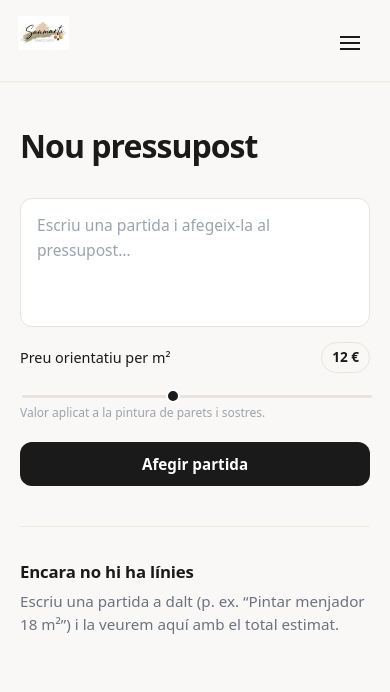
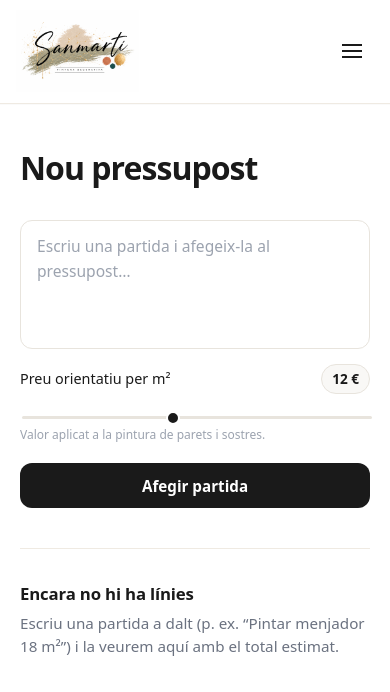
Before and after one commit to marcelavbc/ai-budget-agent, a Next.js app: page /budgets/nou in a window 390 px wide. Shown: the top 692 px of the page. Built offline with nearby package versions, Linux system fonts and the light colour scheme.

Commit message:
style: update global and component styles to improve UI consistency; change background colors to enhance readability and responsiveness across various components

```diff
--- a/src/app/globals.css
+++ b/src/app/globals.css
@@ -3,7 +3,10 @@
   --brand-primary: #1a1a1a;
   --brand-accent: #c8a96e;
 
-  --bg: #f9f8f6;
+  /* Page canvas (white so assets like the logo read clearly) */
+  --bg: #ffffff;
+  /* Stripes, hovers, pills on white — former canvas tone */
+  --bg-subtle: #f9f8f6;
   --surface: #ffffff;
   --text: var(--brand-primary);
   --text-muted: #6b7280;
--- a/src/app/page.module.css
+++ b/src/app/page.module.css
@@ -265,7 +265,7 @@
 
 @media (hover: hover) and (pointer: fine) {
   .activityRow:hover {
-    background: var(--bg);
+    background: var(--bg-subtle);
   }
 }
 
--- a/src/components/BudgetForm.module.css
+++ b/src/components/BudgetForm.module.css
@@ -55,7 +55,7 @@
   padding: 4px 10px;
   border-radius: 999px;
   border: 1px solid var(--border);
-  background: var(--bg);
+  background: var(--bg-subtle);
 }
 
 .slider {
--- a/src/components/BudgetGroupCard.module.css
+++ b/src/components/BudgetGroupCard.module.css
@@ -24,7 +24,7 @@
   justify-content: space-between;
   align-items: center;
   padding: 12px 16px;
-  background: var(--bg);
+  background: var(--bg-subtle);
   gap: 1rem;
 }
 
--- a/src/components/BudgetLinesList.module.css
+++ b/src/components/BudgetLinesList.module.css
@@ -181,7 +181,7 @@
   font-size: 0.9rem;
   font-family: inherit;
   color: var(--text);
-  background: var(--bg, #fff);
+  background: var(--bg-subtle);
   outline: none;
   transition: border-color 0.15s;
   height: 2.25rem;
--- a/src/components/DraggableLine.module.css
+++ b/src/components/DraggableLine.module.css
@@ -77,7 +77,7 @@
   font-size: 0.9rem;
   font-family: inherit;
   color: var(--text);
-  background: var(--bg, #fff);
+  background: var(--bg-subtle);
   outline: none;
   transition: border-color 0.15s;
   height: 2.25rem;
@@ -228,7 +228,7 @@
 
 .editButton:hover {
   color: var(--text);
-  background: var(--bg);
+  background: var(--bg-subtle);
 }
 
 .removeButton {
@@ -251,5 +251,5 @@
 
 .removeButton:hover {
   color: #dc2626;
-  background: var(--bg);
+  background: var(--bg-subtle);
 }
--- a/src/components/Header.module.css
+++ b/src/components/Header.module.css
@@ -2,7 +2,6 @@
   position: sticky;
   top: 0;
   z-index: 50;
-  padding: 1.25rem 1.5rem;
   border-bottom: 1px solid var(--border-soft);
   background: var(--bg);
   box-shadow: 0 1px 0 rgba(0, 0, 0, 0.02);
@@ -36,7 +35,9 @@
   text-decoration: none;
   border-bottom: 1px solid transparent;
   padding-bottom: 0.1rem;
-  transition: border-color 0.15s, color 0.15s;
+  transition:
+    border-color 0.15s,
+    color 0.15s;
   white-space: nowrap;
 }
 
@@ -146,7 +147,7 @@
 
 @media (hover: hover) and (pointer: fine) {
   .mobileClose:hover {
-    background: var(--bg);
+    background: var(--bg-subtle);
   }
 }
 
@@ -169,7 +170,9 @@
   font-size: 18px;
   font-weight: 500;
   border-bottom: 1px solid #f0ede8;
-  transition: background 120ms ease, color 120ms ease;
+  transition:
+    background 120ms ease,
+    color 120ms ease;
 }
 
 .mobileLink:last-child {
@@ -177,7 +180,7 @@
 }
 
 .mobileLink:hover {
-  background: var(--bg);
+  background: var(--bg-subtle);
 }
 
 .mobileLinkActive {
@@ -186,11 +189,11 @@
 
 @media (max-width: 520px) {
   .header {
-    padding: 1rem 1.1rem;
+    padding: 0.65rem 1rem;
   }
 
   .inner {
-    align-items: baseline;
+    align-items: center;
   }
 
   .nav {
--- a/src/components/Logo/Logo.module.css
+++ b/src/components/Logo/Logo.module.css
@@ -18,27 +18,27 @@
 }
 
 .sizeSmall .image {
-  height: 40px;
-  max-width: min(200px, 42vw);
+  height: 104px;
+  max-width: min(520px, 90vw);
 }
 
 .sizeMedium .image {
-  height: 48px;
-  max-width: min(240px, 45vw);
+  height: 88px;
+  max-width: min(380px, 70vw);
 }
 
 .sizeLarge .image {
-  height: 64px;
-  max-width: min(320px, 55vw);
+  height: 112px;
+  max-width: min(480px, 75vw);
 }
 
 @media (max-width: 520px) {
   .sizeSmall .image {
-    height: 34px;
-    max-width: min(160px, 48vw);
+    height: 82px;
+    max-width: min(420px, 88vw);
   }
 
   .sizeLarge .image {
-    height: 56px;
+    height: 92px;
   }
 }
--- a/src/components/Logo/Logo.tsx
+++ b/src/components/Logo/Logo.tsx
@@ -35,7 +35,7 @@ export function Logo({
         height={LOGO_H}
         className={styles.image}
         priority
-        sizes="(max-width: 520px) 150px, 200px"
+        sizes="(max-width: 520px) 420px, 520px"
       />
     </Link>
   );
```
